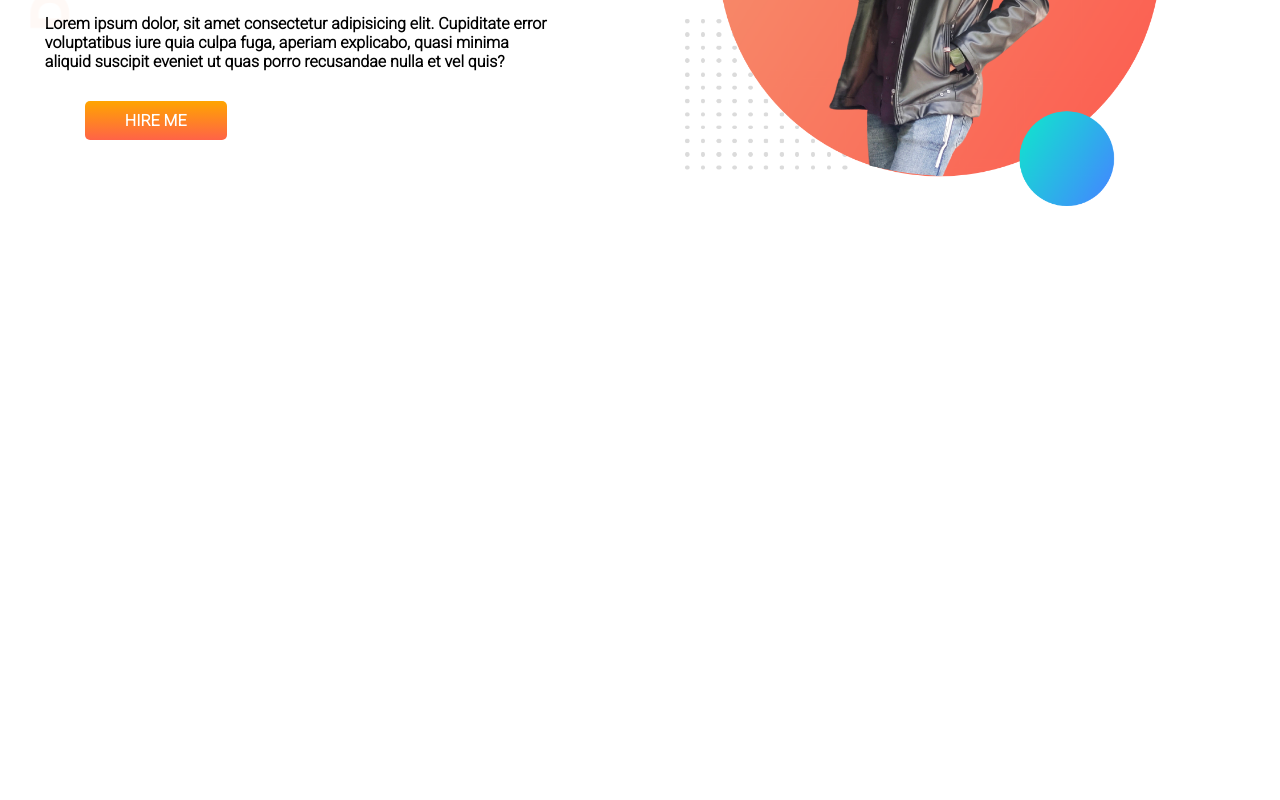
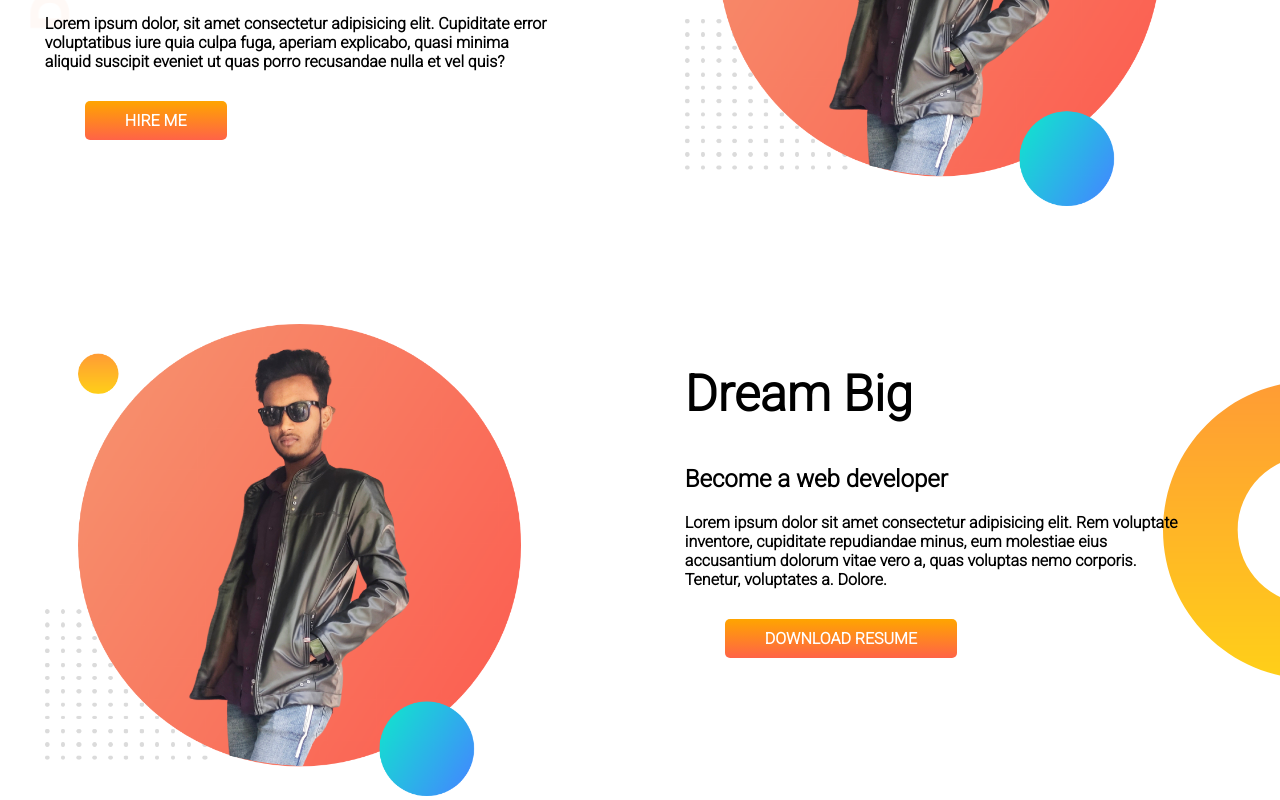
Before and after one commit to Ebrahim619/ebrahim, a plain HTML site: page index.html in a window 1280 px wide. Shown: the part 331-1131 px from the top of the page. Before the commit the page ends 800 px from the top, so only its background shows below. Drawn offline with Linux system fonts and the light colour scheme.

Commit message:
dream-big-commited

```diff
--- a/index.html
+++ b/index.html
@@ -23,5 +23,17 @@
             <img src="image/ebrahim-1.png" alt="">
         </div>
    </section>
+   <section class="dream-big">
+        <div class="half-width">
+            <img src="image/ebrahim-1.png" alt="">
+        </div>
+        <div class="half-width">
+             <h1>Dream Big</h1>
+             <h2>Become a web developer</h2>
+             <p>Lorem ipsum dolor sit amet consectetur adipisicing elit. Rem voluptate inventore, cupiditate repudiandae minus, eum molestiae eius accusantium dolorum vitae vero a, quas voluptas nemo corporis. Tenetur, voluptates a. Dolore.</p>
+             <a class="link-button" target="_blank" href="index.html">DOWNLOAD RESUME</a>
+            </div>
+
+   </section>
 </body>
 </html>
--- a/style.css
+++ b/style.css
@@ -48,3 +48,9 @@ section{
     background-image: url(image/top-banner.png);
     background-repeat: no-repeat;
 }
+.dream-big{
+    margin-top:50px;
+    background-image: url(image/dream-bg.png);
+    background-repeat: no-repeat;
+    background-position: right;
+}
```
